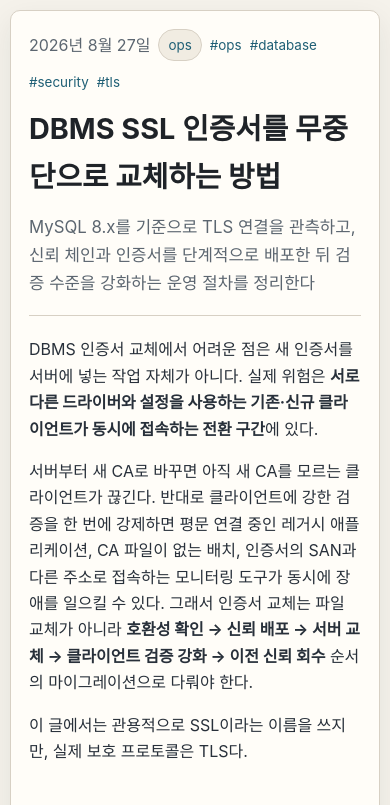
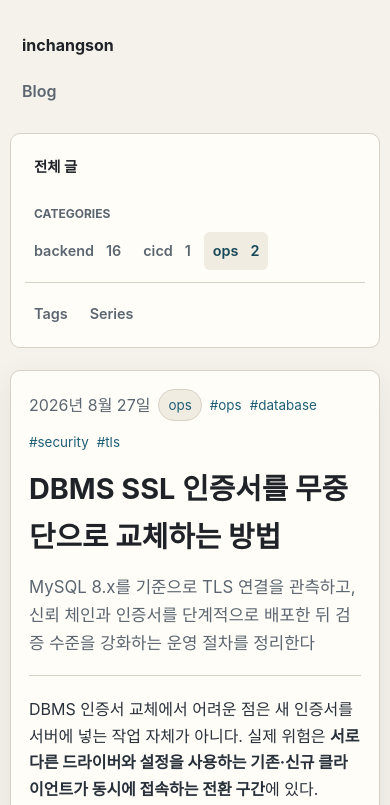
Before and after one commit to inchangson/inchangson.github.io, an Astro site: page /blog/dbms-ssl-certificate-zero-downtime-rotation in a window 390 px wide. Shown: the top 805 px of the page. Built offline with nearby package versions, Linux system fonts and the light colour scheme; Astro itself is replaced by a stand-in of ours.

Commit message:
feat: add category sidebar and edit site navi

```diff
--- a/src/components/SiteHeader.astro
+++ b/src/components/SiteHeader.astro
@@ -1,20 +1,27 @@
 ---
-const { title, description, eyebrow = 'Backend Engineer' } = Astro.props;
+const {
+  title,
+  description,
+  eyebrow = 'Backend Engineer',
+  showNavigation = true,
+  showHero = true,
+} = Astro.props;
 ---
 
 <header class="site-header">
+  {showNavigation && (
     <div class="site-header__inner">
       <a class="brand" href="/">inchangson</a>
       <nav class="nav" aria-label="Primary">
         <a href="/blog">Blog</a>
-      <a href="/resume">Resume</a>
-      <a href="/about">About</a>
-      <a href="https://github.com/inchangson" target="_blank" rel="noreferrer">GitHub</a>
       </nav>
     </div>
+  )}
+  {showHero && (
     <div class="hero">
       <p class="eyebrow">{eyebrow}</p>
       <h1>{title}</h1>
       <p class="lede">{description}</p>
     </div>
+  )}
 </header>
--- a/src/data/resume.json
+++ b/src/data/resume.json
@@ -4,6 +4,7 @@
     "name": "손인창",
     "description": "기능 구현에 그치지 않고 변경 영향과 판단 근거를 문서화해, 오래 운영할 수 있는 구조를 만드는 백엔드 개발자입니다.",
     "contacts": [
+      { "label": "Blog", "url": "/blog" },
       { "label": "inchangson21@gmail.com", "url": "mailto:inchangson21@gmail.com" },
       { "label": "github.com/inchangson", "url": "https://github.com/inchangson" }
     ]
--- /dev/null
+++ b/src/layouts/BlogLayout.astro
@@ -0,0 +1,68 @@
+---
+import BaseLayout from './BaseLayout.astro';
+import SiteHeader from '../components/SiteHeader.astro';
+import { getBlogPosts, taxonomyValues } from '../lib/blog';
+
+interface Props {
+  title: string;
+  description: string;
+  headerTitle?: string;
+  eyebrow?: string;
+  showHero?: boolean;
+  activeCategory?: string;
+}
+
+const {
+  title,
+  description,
+  headerTitle = 'Blog',
+  eyebrow,
+  showHero = true,
+  activeCategory,
+} = Astro.props;
+const posts = await getBlogPosts();
+const categories = taxonomyValues(posts, 'category');
+const pathname = decodeURIComponent(Astro.url.pathname).replace(/\/$/, '') || '/';
+const isCurrent = (href: string) => pathname === href;
+---
+
+<BaseLayout title={title} description={description}>
+  <main class="page blog-page">
+    <SiteHeader
+      title={headerTitle}
+      description={description}
+      eyebrow={eyebrow}
+      showHero={showHero}
+    />
+
+    <div class="blog-shell">
+      <aside class="blog-sidebar">
+        <nav aria-label="블로그 탐색">
+          <a class="blog-sidebar__all" href="/blog" aria-current={isCurrent('/blog') ? 'page' : undefined}>전체 글</a>
+          <p class="blog-sidebar__label">Categories</p>
+          <ul>
+            {categories.map((category) => {
+              const categoryPath = `/blog/categories/${category}`;
+              const href = `/blog/categories/${encodeURIComponent(category)}`;
+              const categoryIsCurrent = activeCategory === category || isCurrent(categoryPath);
+              return (
+                <li>
+                  <a href={href} aria-current={categoryIsCurrent ? 'page' : undefined}>
+                    <span>{category}</span>
+                    <span>{posts.filter((post) => post.data.category === category).length}</span>
+                  </a>
+                </li>
+              );
+            })}
+          </ul>
+          <div class="blog-sidebar__secondary">
+            <a href="/blog/tags" aria-current={pathname.startsWith('/blog/tags') ? 'page' : undefined}>Tags</a>
+            <a href="/blog/series" aria-current={pathname.startsWith('/blog/series') ? 'page' : undefined}>Series</a>
+          </div>
+        </nav>
+      </aside>
+
+      <div class="blog-shell__content"><slot /></div>
+    </div>
+  </main>
+</BaseLayout>
--- a/src/pages/blog/[slug].astro
+++ b/src/pages/blog/[slug].astro
@@ -1,5 +1,5 @@
 ---
-import BaseLayout from '../../layouts/BaseLayout.astro';
+import BlogLayout from '../../layouts/BlogLayout.astro';
 import { getCollection, render } from 'astro:content';
 import { bySeriesOrder, getBlogPosts } from '../../lib/blog';
 
@@ -22,8 +22,7 @@ const { post, series, previous, next } = Astro.props;
 const { Content } = await render(post);
 ---
 
-<BaseLayout title={`${post.data.title} | 손인창`} description={post.data.description}>
-  <main class="page">
+<BlogLayout title={`${post.data.title} | 손인창`} description={post.data.description} showHero={false} activeCategory={post.data.category}>
     <article class="post">
       <header>
         <div class="post-taxonomy">
@@ -47,8 +46,7 @@ const { Content } = await render(post);
         {next ? <a href={`/blog/${next.slug}`}>{next.data.seriesLabel || next.data.title} →</a> : <span />}
       </nav>}
     </article>
-  </main>
-</BaseLayout>
+</BlogLayout>
 
 <script>
   const renderMermaid = async () => {
--- a/src/pages/resume.astro
+++ b/src/pages/resume.astro
@@ -6,7 +6,7 @@ import resume from '../data/resume.json';
 
 <BaseLayout title={`Resume | ${resume.profile.name}`} description={resume.profile.description}>
   <main class="page resume-page">
-    <SiteHeader eyebrow={resume.profile.eyebrow} title={resume.profile.name} description={resume.profile.description} />
+    <SiteHeader eyebrow={resume.profile.eyebrow} title={resume.profile.name} description={resume.profile.description} showNavigation={false} />
 
     {resume.sections.map((section, index) => {
       if (section.type === 'prose') return (
--- a/src/styles/global.css
+++ b/src/styles/global.css
@@ -50,7 +50,7 @@ a:hover {
 .site-header__inner {
   display: flex;
   align-items: center;
-  justify-content: space-between;
+  justify-content: flex-start;
   gap: 20px;
   margin-bottom: 28px;
 }
@@ -104,6 +104,103 @@ a:hover {
   grid-template-columns: minmax(0, 1.6fr) minmax(280px, 0.9fr);
   gap: 22px;
   align-items: start;
+}
+
+.blog-shell {
+  display: grid;
+  grid-template-columns: 190px minmax(0, 1fr);
+  gap: 22px;
+  align-items: start;
+}
+
+.blog-shell__content {
+  min-width: 0;
+}
+
+.blog-sidebar {
+  position: sticky;
+  top: 16px;
+  padding: 14px;
+  border: 1px solid var(--border);
+  border-radius: 10px;
+  background: var(--surface);
+}
+
+.blog-sidebar nav,
+.blog-sidebar ul {
+  display: grid;
+  gap: 4px;
+}
+
+.blog-sidebar ul {
+  margin: 0;
+  padding: 0;
+  list-style: none;
+}
+
+.blog-sidebar a {
+  display: flex;
+  justify-content: space-between;
+  gap: 12px;
+  padding: 7px 9px;
+  border-radius: 6px;
+  color: var(--muted);
+  font-size: 0.9rem;
+  font-weight: 600;
+}
+
+.blog-sidebar a:hover {
+  background: var(--surface-strong);
+  text-decoration: none;
+}
+
+.blog-sidebar a[aria-current='page'] {
+  background: var(--surface-strong);
+  color: var(--accent-strong);
+}
+
+.blog-sidebar__all {
+  color: var(--text) !important;
+}
+
+.blog-sidebar__label {
+  margin: 14px 9px 5px;
+  color: var(--muted);
+  font-size: 0.75rem;
+  font-weight: 700;
+  text-transform: uppercase;
+}
+
+.blog-sidebar__secondary {
+  display: grid;
+  gap: 4px;
+  margin-top: 12px;
+  padding-top: 12px;
+  border-top: 1px solid var(--border);
+}
+
+.category-groups {
+  display: grid;
+  gap: 18px;
+}
+
+.category-group__header {
+  display: flex;
+  align-items: baseline;
+  justify-content: space-between;
+  gap: 16px;
+  padding-bottom: 12px;
+  border-bottom: 1px solid var(--border);
+}
+
+.category-group__header h2 {
+  margin: 0;
+}
+
+.category-group__header span {
+  color: var(--muted);
+  font-size: 0.85rem;
+  white-space: nowrap;
 }
 
 .panel {
@@ -452,6 +549,31 @@ a:hover {
     grid-template-columns: 1fr;
   }
 
+  .blog-shell {
+    grid-template-columns: 1fr;
+  }
+
+  .blog-sidebar {
+    position: static;
+  }
+
+  .blog-sidebar nav,
+  .blog-sidebar ul,
+  .blog-sidebar__secondary {
+    display: flex;
+    flex-wrap: wrap;
+    align-items: center;
+  }
+
+  .blog-sidebar__label {
+    width: 100%;
+  }
+
+  .blog-sidebar__secondary {
+    width: 100%;
+    margin-top: 8px;
+  }
+
   .resume-summary {
     grid-template-columns: 1fr;
   }
```
Also changed, not shown: src/pages/blog/categories/[category].astro (+4 -3 lines), src/pages/blog/categories/index.astro (+4 -7 lines), src/pages/blog/index.astro (+14 -16 lines), src/pages/blog/series/[series].astro (+4 -7 lines), src/pages/blog/series/index.astro (+4 -7 lines), src/pages/blog/tags/[tag].astro (+4 -3 lines), src/pages/blog/tags/index.astro (+4 -3 lines). Lines whose indentation alone changed are shown as unchanged.
